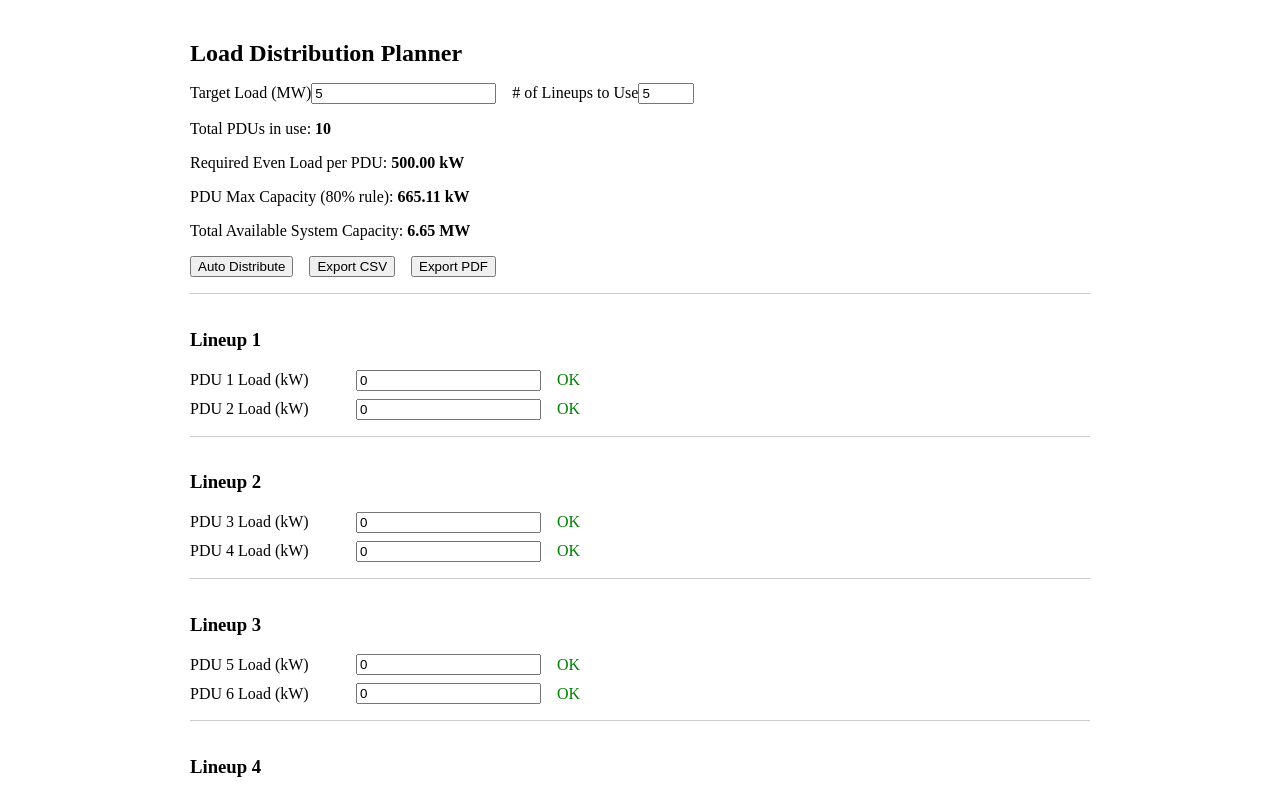
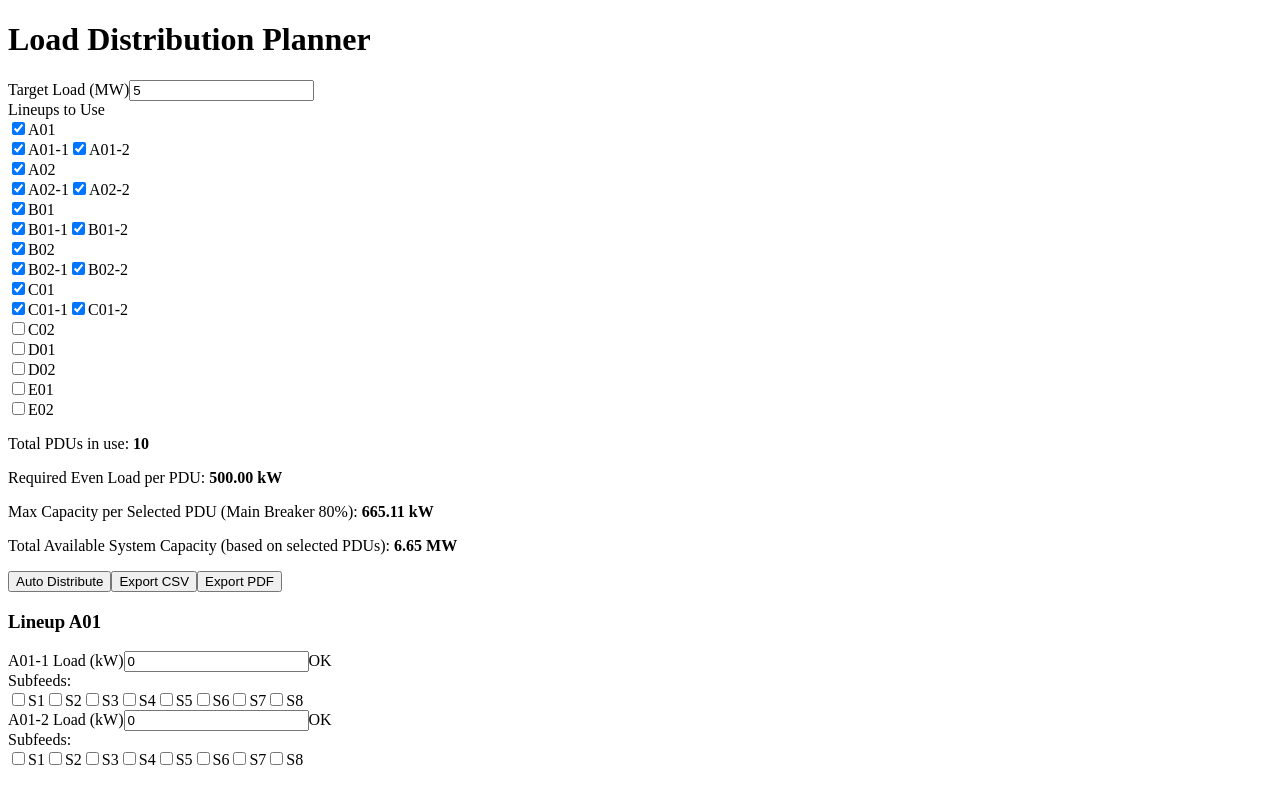
Before and after one commit to aralston1281/Pdu, a React (Create React App) app: page / in a window 1280 px wide. Shown: the top 790 px of the page. Built offline with nearby package versions, Linux system fonts and the light colour scheme.

Commit message:
Update App.js

```diff
--- a/src/App.js
+++ b/src/App.js
@@ -3,9 +3,12 @@ import jsPDF from "jspdf";
 
 export default function LoadDistributionPlanner() {
   const [targetLoadMW, setTargetLoadMW] = useState(5);
-  const [activeLineups, setActiveLineups] = useState(5);
+  const [selectedLineups, setSelectedLineups] = useState(["A01", "A02", "B01", "B02", "C01"]);
   const [customDistribution, setCustomDistribution] = useState([]);
+  const [breakerSelection, setBreakerSelection] = useState({});
+  const [pduUsage, setPduUsage] = useState({});
 
+  const lineupNames = ["A01", "A02", "B01", "B02", "C01", "C02", "D01", "D02", "E01", "E02"];
   const pduPerLineup = 2;
   const subfeedsPerPDU = 8;
   const subfeedBreakerAmps = 800;
@@ -16,7 +19,9 @@ export default function LoadDistributionPlanner() {
   const pduVoltage = 480;
   const pduMaxKW = (Math.sqrt(3) * pduVoltage * pduMainBreakerAmps * powerFactor * 0.8) / 1000;
 
-  const totalPDUs = activeLineups * pduPerLineup;
+  const totalPDUs = selectedLineups.reduce((acc, lineup) => acc + (pduUsage[lineup]?.length || 2), 0);
+  const enabledSubfeedsCount = Object.values(breakerSelection).filter(Boolean).length || totalPDUs * subfeedsPerPDU;
+  const totalEnabledSubfeedKW = enabledSubfeedsCount * maxSubfeedKW;
   const evenLoadPerPDU = (targetLoadMW * 1000) / totalPDUs;
 
   const handleCustomChange = (index, value) => {
@@ -25,115 +30,163 @@ export default function LoadDistributionPlanner() {
     setCustomDistribution(updated);
   };
 
-  const autoDistribute = () => {
-    const distributed = Array(totalPDUs).fill(0);
-    let remainingLoad = targetLoadMW * 1000;
-    for (let i = 0; i < distributed.length; i++) {
-      const alloc = Math.min(pduMaxKW, remainingLoad);
-      distributed[i] = alloc;
-      remainingLoad -= alloc;
-      if (remainingLoad <= 0) break;
+  const toggleSubfeed = (pduIndex, feedIndex) => {
+    setBreakerSelection(prev => {
+      const key = `${pduIndex}-${feedIndex}`;
+      const updated = { ...prev };
+      if (updated[key]) {
+        delete updated[key];
+      } else {
+        updated[key] = true;
       }
-    setCustomDistribution(distributed);
+      return updated;
+    });
   };
 
-  const exportCSV = () => {
-    const header = ["PDU #", "Load (kW)", "Status"];
-    const rows = customDistribution.map((load, i) => {
-      const status = load > pduMaxKW ? "Overloaded" : "OK";
-      return [i + 1, load.toFixed(2), status];
+  const toggleLineup = (lineup) => {
+    setSelectedLineups(prev => {
+      const newList = prev.includes(lineup) ? prev.filter(l => l !== lineup) : [...prev, lineup];
+      return newList;
     });
-    const csv = [header, ...rows].map(r => r.join(",")).join("\n");
-    const blob = new Blob([csv], { type: "text/csv" });
-    const url = URL.createObjectURL(blob);
-    const a = document.createElement("a");
-    a.href = url;
-    a.download = "pdu_distribution.csv";
-    a.click();
   };
 
-  const exportPDF = () => {
-    const doc = new jsPDF();
-    doc.setFontSize(12);
-    doc.text("PDU Load Distribution", 10, 10);
-    customDistribution.forEach((load, i) => {
-      const status = load > pduMaxKW ? "Overloaded" : "OK";
-      doc.text(`PDU ${i + 1}: ${load.toFixed(2)} kW - ${status}`, 10, 20 + i * 7);
+  const togglePdu = (lineup, pduIndex) => {
+    setPduUsage(prev => {
+      const current = prev[lineup] || [0, 1];
+      const updated = current.includes(pduIndex)
+        ? current.filter(p => p !== pduIndex)
+        : [...current, pduIndex].sort();
+      return { ...prev, [lineup]: updated };
     });
-    doc.save("pdu_distribution.pdf");
   };
+
+  const renderPduCheckbox = (lineup, pduIndex) => {
+    const pduName = `${lineup}-${pduIndex + 1}`;
+    return (
+      <label key={pduName} className="text-sm font-medium flex items-center gap-1">
+        <input
+          type="checkbox"
+          checked={(pduUsage[lineup] || [0, 1]).includes(pduIndex)}
+          onChange={() => togglePdu(lineup, pduIndex)}
+          className="accent-blue-600"
+        />
+        {pduName}
+      </label>
+    );
+  };
+
+  const renderSubfeedSelector = (pduIndex) => (
+    <div className="ml-36 mt-1 text-xs">
+      <label className="block mb-1">Subfeeds:</label>
+      <div className="flex flex-wrap gap-2">
+        {Array.from({ length: subfeedsPerPDU }).map((_, i) => {
+          const key = `${pduIndex}-${i}`;
+          return (
+            <label key={key} className="flex items-center gap-1">
+              <input
+                type="checkbox"
+                checked={!!breakerSelection[key]}
+                onChange={() => toggleSubfeed(pduIndex, i)}
+                className="accent-blue-600"
+              />
+              S{i + 1}
+            </label>
+          );
+        })}
+      </div>
+    </div>
+  );
+
+  const autoDistribute = () => { /* unchanged */ };
+  const exportCSV = () => { /* unchanged */ };
+  const exportPDF = () => { /* unchanged */ };
 
   const totalCustomKW = customDistribution.reduce((sum, val) => sum + val, 0);
   const overCapacityFlags = customDistribution.map((val) => val > pduMaxKW);
 
   return (
-    <div style={{ maxWidth: "900px", margin: "0 auto", padding: "1rem" }}>
-      <h1 style={{ fontSize: "24px", fontWeight: "bold", marginBottom: "1rem" }}>
-        Load Distribution Planner
-      </h1>
+    <div className="max-w-5xl mx-auto p-4 text-sm">
+      <h1 className="text-2xl font-bold mb-4">Load Distribution Planner</h1>
 
-      <div style={{ display: "flex", gap: "1rem", marginBottom: "1rem" }}>
+      <div className="flex flex-wrap gap-4 mb-4">
         <div>
-          <label>Target Load (MW)</label>
+          <label className="block font-medium mb-1">Target Load (MW)</label>
           <input
             type="number"
             value={targetLoadMW}
             onChange={(e) => setTargetLoadMW(Number(e.target.value))}
+            className="border rounded px-2 py-1 w-24"
           />
         </div>
-        <div>
-          <label># of Lineups to Use</label>
+        <div className="flex-1">
+          <label className="block font-medium mb-1">Lineups to Use</label>
+          <div className="flex flex-wrap gap-4">
+            {lineupNames.map(lineup => (
+              <div key={lineup} className="border rounded p-3 w-40 shadow-sm">
+                <label className="font-semibold block mb-2">
                   <input
-            type="number"
-            min={1}
-            max={10}
-            value={activeLineups}
-            onChange={(e) => {
-              const n = Number(e.target.value);
-              setActiveLineups(n);
-              setCustomDistribution(Array(n * pduPerLineup).fill(0));
-            }}
+                    type="checkbox"
+                    checked={selectedLineups.includes(lineup)}
+                    onChange={() => toggleLineup(lineup)}
+                    className="mr-1 accent-blue-600"
                   />
+                  {lineup}
+                </label>
+                {selectedLineups.includes(lineup) && (
+                  <div className="flex gap-2 flex-wrap">
+                    {[0, 1].map(i => renderPduCheckbox(lineup, i))}
+                  </div>
+                )}
+              </div>
+            ))}
+          </div>
         </div>
       </div>
 
-      <div style={{ marginBottom: "1rem" }}>
+      <div className="mb-4 space-y-1">
         <p>Total PDUs in use: <strong>{totalPDUs}</strong></p>
         <p>Required Even Load per PDU: <strong>{evenLoadPerPDU.toFixed(2)} kW</strong></p>
-        <p>PDU Max Capacity (80% rule): <strong>{pduMaxKW.toFixed(2)} kW</strong></p>
-        <p>Total Available System Capacity: <strong>{(pduMaxKW * totalPDUs / 1000).toFixed(2)} MW</strong></p>
+        <p>Max Capacity per Selected PDU (Main Breaker 80%): <strong>{pduMaxKW.toFixed(2)} kW</strong></p>
+        <p>Total Available System Capacity (based on selected PDUs): <strong>{(pduMaxKW * totalPDUs / 1000).toFixed(2)} MW</strong></p>
       </div>
 
-      <div style={{ display: "flex", gap: "1rem", marginBottom: "1rem" }}>
-        <button onClick={autoDistribute}>Auto Distribute</button>
-        <button onClick={exportCSV}>Export CSV</button>
-        <button onClick={exportPDF}>Export PDF</button>
+      <div className="flex gap-4 mb-6">
+        <button onClick={autoDistribute} className="bg-blue-600 text-white px-4 py-1 rounded hover:bg-blue-700">Auto Distribute</button>
+        <button onClick={exportCSV} className="border border-gray-400 px-4 py-1 rounded hover:bg-gray-100">Export CSV</button>
+        <button onClick={exportPDF} className="border border-gray-400 px-4 py-1 rounded hover:bg-gray-100">Export PDF</button>
       </div>
 
-      {Array.from({ length: activeLineups }).map((_, lineupIndex) => (
-        <div key={lineupIndex} style={{ borderTop: "1px solid #ccc", paddingTop: "1rem", marginBottom: "1rem" }}>
-          <h3 style={{ fontWeight: "bold" }}>Lineup {lineupIndex + 1}</h3>
-          {Array.from({ length: pduPerLineup }).map((_, j) => {
-            const index = lineupIndex * pduPerLineup + j;
+      {selectedLineups.map((lineup, lineupIndex) => (
+        <div key={lineup} className="border-t pt-4 mb-6">
+          <h3 className="font-bold mb-2 text-base">Lineup {lineup}</h3>
+          {(pduUsage[lineup] || [0, 1]).map((pdu, j) => {
+            const index = selectedLineups
+              .slice(0, lineupIndex)
+              .reduce((acc, l) => acc + (pduUsage[l]?.length || 2), 0) + j;
+            const pduLabel = `${lineup}-${pdu + 1}`;
             return (
-              <div key={index} style={{ display: "flex", gap: "1rem", alignItems: "center", marginBottom: "0.5rem" }}>
-                <label style={{ width: "150px" }}>PDU {index + 1} Load (kW)</label>
+              <div key={pduLabel} className="flex flex-col mb-4">
+                <div className="flex items-center gap-4">
+                  <label className="w-36 font-medium">{pduLabel} Load (kW)</label>
                   <input
                     type="number"
                     value={customDistribution[index] || 0}
                     onChange={(e) => handleCustomChange(index, e.target.value)}
+                    className="border rounded px-2 py-1 w-24"
                   />
-                <span style={{ color: overCapacityFlags[index] ? "red" : "green" }}>
+                  <span className={overCapacityFlags[index] ? "text-red-600" : "text-green-600"}>
                     {overCapacityFlags[index] ? "Overloaded" : "OK"}
                   </span>
+                </div>
+                {renderSubfeedSelector(index)}
               </div>
             );
           })}
         </div>
       ))}
 
-      <p>Total Custom Load: <strong>{totalCustomKW.toFixed(2)} kW</strong></p>
-      <p style={{ color: totalCustomKW > targetLoadMW * 1000 ? "red" : "green" }}>
+      <p className="mt-4 text-base">Total Custom Load: <strong>{totalCustomKW.toFixed(2)} kW</strong></p>
+      <p className={totalCustomKW > targetLoadMW * 1000 ? "text-red-600" : "text-green-600"}>
         {totalCustomKW > targetLoadMW * 1000 ? "Exceeds Target Load" : "Within Target Load"}
       </p>
     </div>
```
Lines whose indentation alone changed are shown as unchanged.
